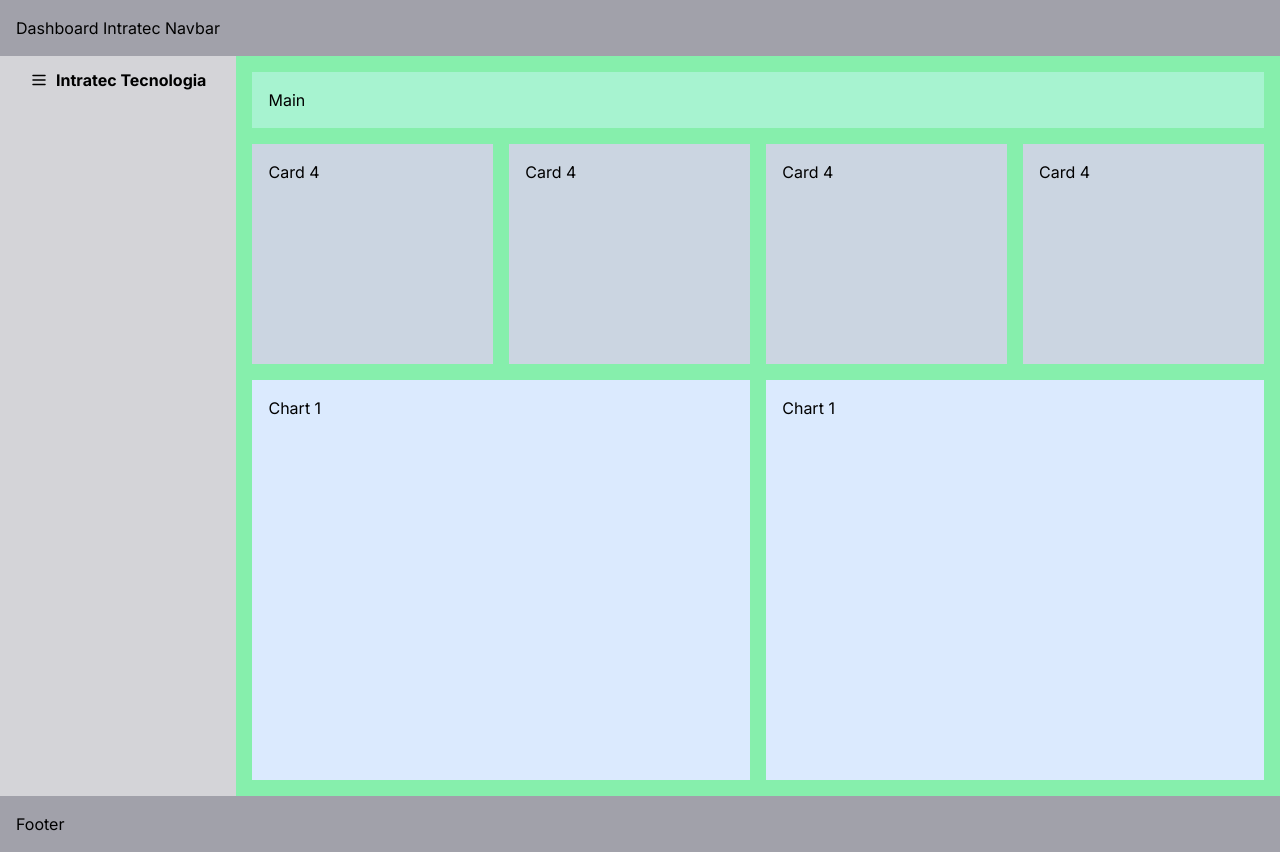
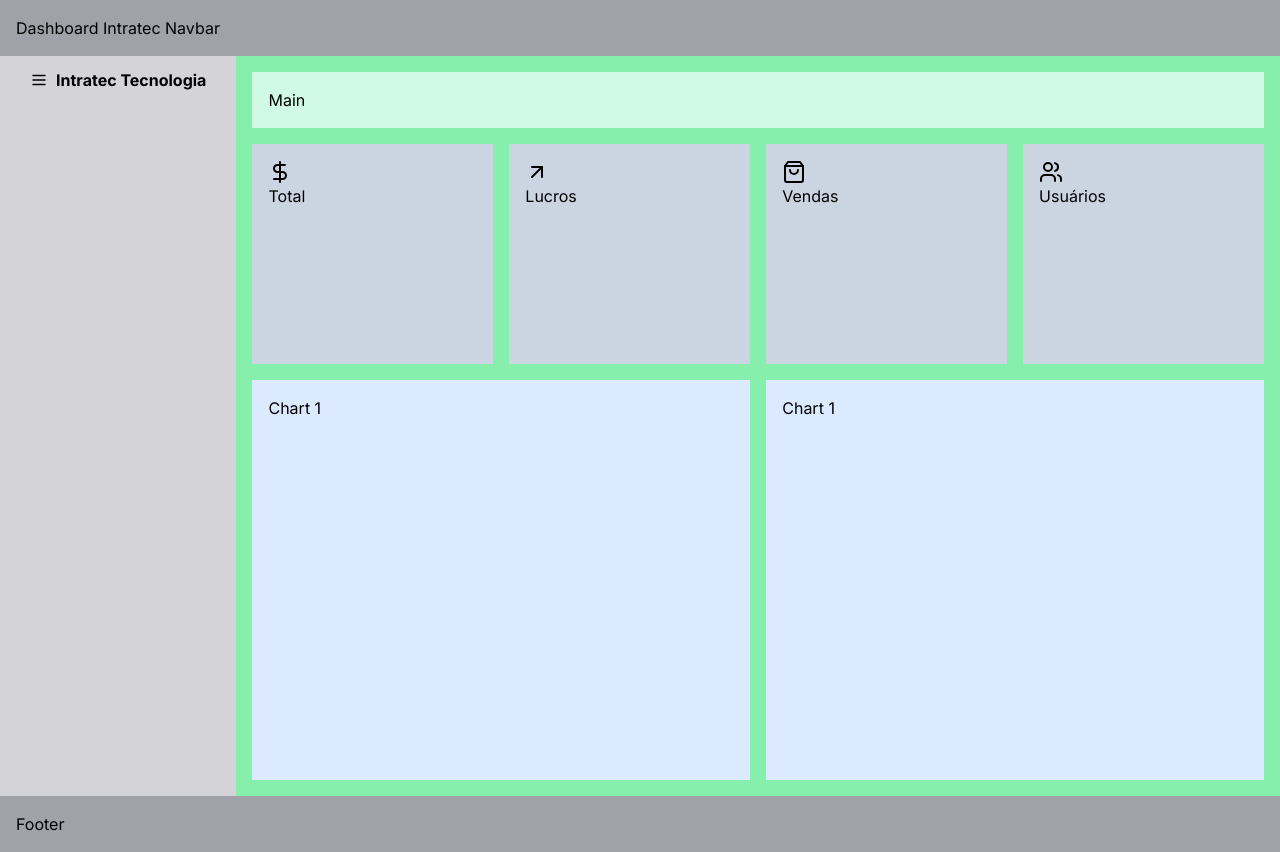
Before and after one commit to valdir-ti/dashboard-intratec, a Next.js app: page / in a window 1280 px wide. Built offline with nearby package versions, Linux system fonts and the light colour scheme.

Commit message:
feat: add icon and name on card

```diff
--- a/src/app/page.tsx
+++ b/src/app/page.tsx
@@ -1,5 +1,7 @@
+import { DollarSign, ArrowUpRight, ShoppingBag, Users } from 'lucide-react'
+
 import Card from "@/components/Card";
-import { Chart } from "@/components/Chart";
+import Chart from "@/components/Chart";
 import Footer from "@/components/Footer";
 import Navbar from "@/components/Navbar";
 import Sidebar from "@/components/Sidebar";
@@ -11,12 +13,12 @@ export default function Home() {
       <div className="flex flex-1 bg-zinc-300">
        <Sidebar />
         <main className="p-4 bg-green-300 w-full flex flex-col">
-          <h2 className="bg-emerald-200 p-4">Main</h2>
+          <h2 className="bg-emerald-100 p-4">Main</h2>
           <div className="grid grid-cols-2 md:grid-cols-4 sm:grid-cols-2 gap-4 mt-4 min-h-[220px]">
-            <Card />
-            <Card />
-            <Card />
-            <Card />
+            <Card title="Total" Icon={DollarSign}/>
+            <Card title="Lucros" Icon={ArrowUpRight}/>
+            <Card title="Vendas" Icon={ShoppingBag}/>
+            <Card title="Usuários" Icon={Users}/>
           </div>
           <div className="mt-4 grid grid-cols-1 sm:grid-cols-2 gap-4 min-h-[400px]">
             <Chart />
--- a/src/components/Card.tsx
+++ b/src/components/Card.tsx
@@ -1,6 +1,11 @@
-const Card = () => {
+interface CardProps {
+  title: string
+  Icon: any
+}
+
+const Card = ({ title, Icon }: CardProps) => {
   return (
-    <div className="bg-slate-300 h-auto w-full p-4">Card 4</div>
+    <div className="bg-slate-300 h-auto w-full p-4"><Icon />{title}</div>
   )
 }
 
--- a/src/components/Chart.tsx
+++ b/src/components/Chart.tsx
@@ -1,5 +1,7 @@
-export const Chart = () => {
+const Chart = () => {
   return (
     <div className="bg-blue-100 w-full p-4">Chart 1</div>
   )
 }
+
+export default Chart
```
